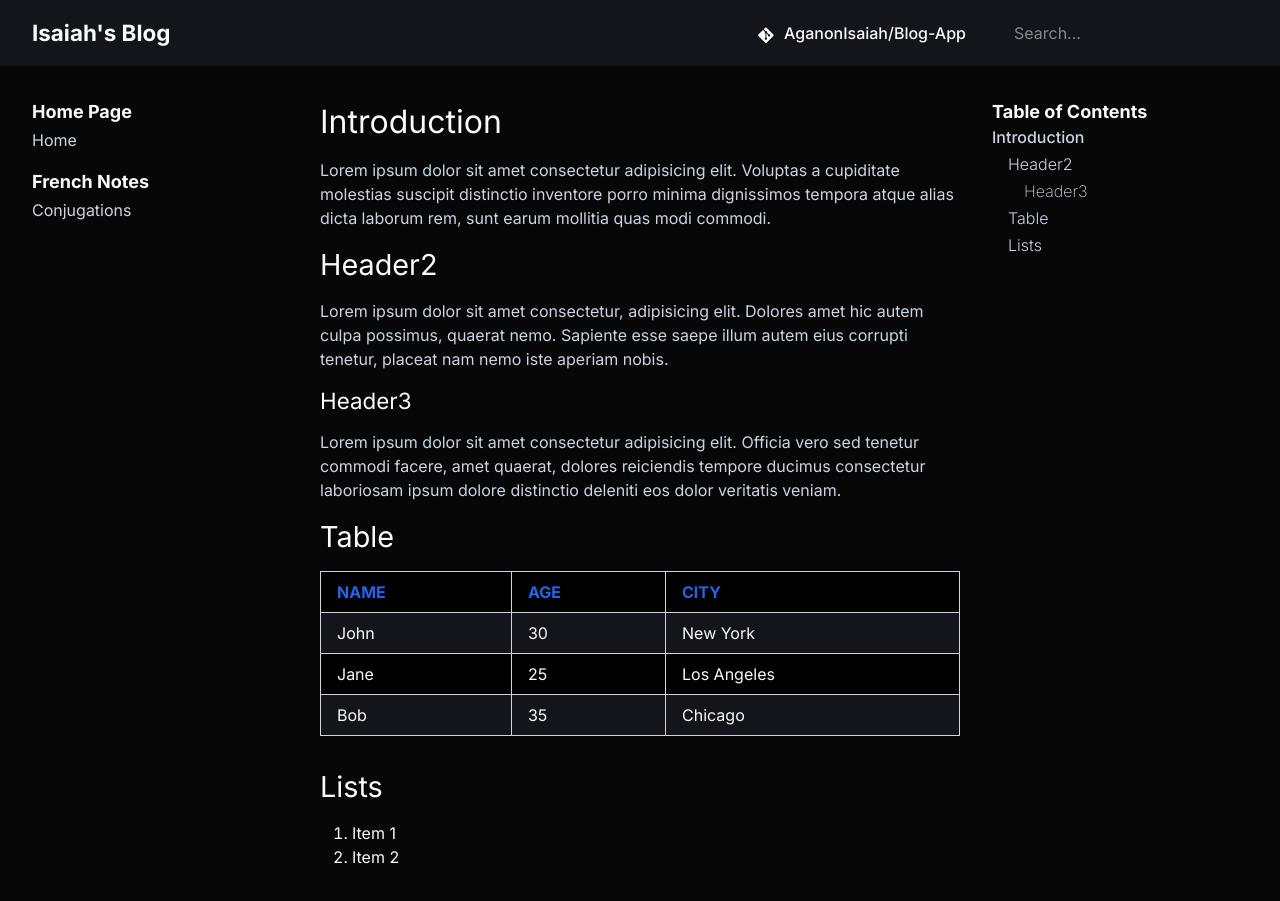
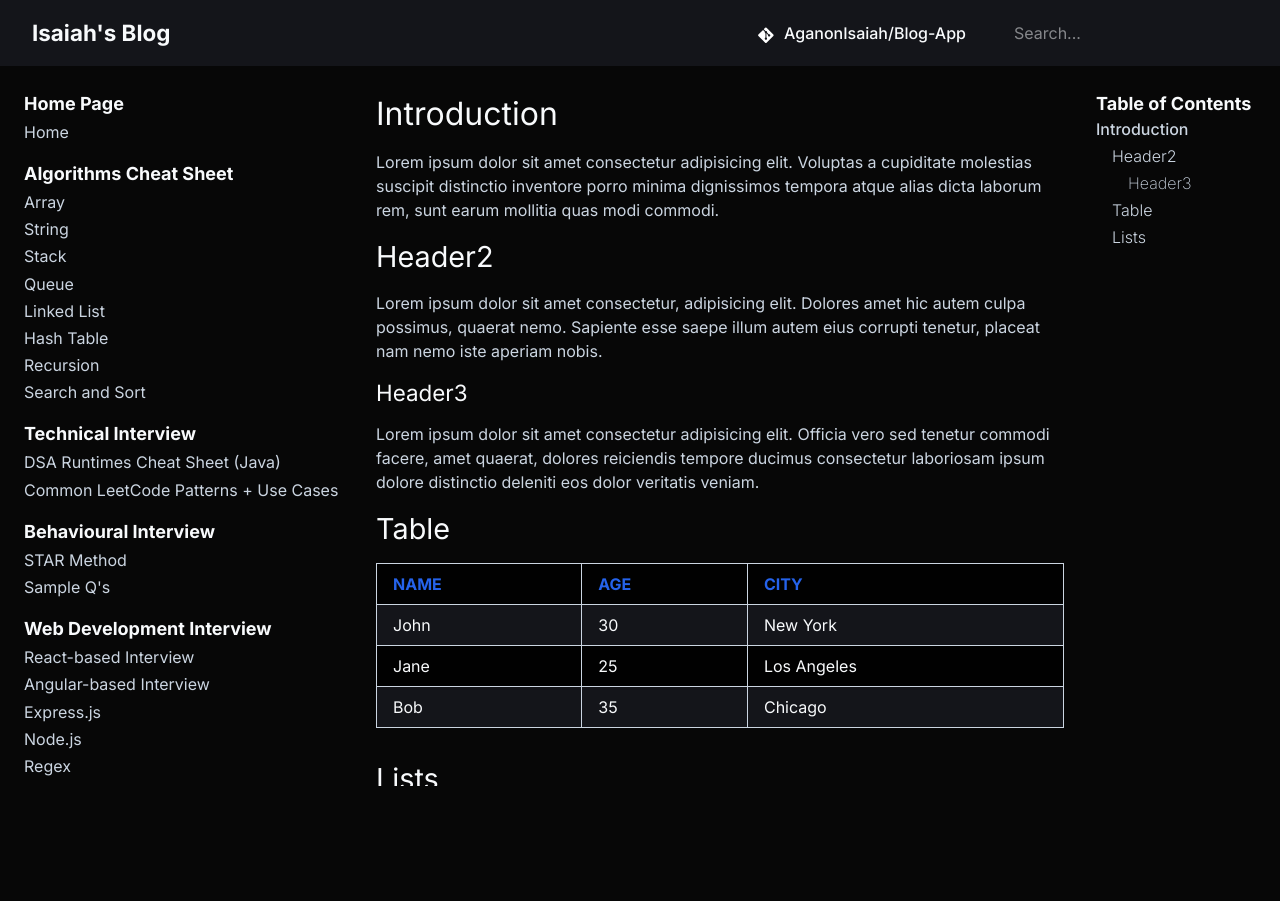
Before and after one commit to AganonIsaiah/Blog-App, a Next.js app: page / in a window 1280 px wide. After the commit the page ends 800 px from the top, so only its background shows below. Built offline with nearby package versions, Linux system fonts and the light colour scheme.

Commit message:
Navbar outline

```diff
--- a/src/app/layout.tsx
+++ b/src/app/layout.tsx
@@ -32,15 +32,15 @@ export default function RootLayout({
       <body>
         <Header />
 
-        <div className="flex p-8 gap-8 min-h-screen">
-          <Nav className="hidden md:block flex-shrink-0 w-64" />
+        <div className="flex p-6 gap-8 h-[calc(100vh-theme(spacing.20))] overflow-hidden">
+          <Nav className="hidden md:block flex-shrink-0 w-80" />
 
           <div className="flex-1 min-w-0">
             {children}
 
           </div>
 
-          <Contents className="hidden md:block flex-shrink-0 w-64" />
+          <Contents className="hidden md:block flex-shrink-0 w-40" />
         </div>
       </body>
     </html>
--- a/src/data/navLinks.ts
+++ b/src/data/navLinks.ts
@@ -9,37 +9,63 @@ export const navSections = [
         ]
     },
 
-    // {
-    //     heading: "Algorithms Cheat Sheet",
-    //     links: [
-    //         { sub: "Array", href: "#a" },
-    //         { sub: "String", href: "#b" },
-    //         { sub: "Stack", href: "#c" },
-    //         { sub: "Queue", href: "#d" },
-    //         { sub: "Linked List", href: "#e" },
-    //         { sub: "Hash Table", href: "#f" },
-    //         { sub: "Recursion", href: "#g" },
-    //         { sub: "Search and Sort", href: "#h" },
-    //     ]
-    // },
+    {
+        heading: "Algorithms Cheat Sheet",
+        links: [
+            { sub: "Array", href: "#a" },
+            { sub: "String", href: "#b" },
+            { sub: "Stack", href: "#c" },
+            { sub: "Queue", href: "#d" },
+            { sub: "Linked List", href: "#e" },
+            { sub: "Hash Table", href: "#f" },
+            { sub: "Recursion", href: "#g" },
+            { sub: "Search and Sort", href: "#h" },
+        ]
+    },
 
 
-    // {
-    //     heading: "Technical Interview",
-    //     links: [
-    //         { sub: "DSA Runtimes Cheat Sheet (Java)", href: "dsa-runtimes" },
-    //         { sub: "Common LeetCode Patterns + Use Cases", href: "#1" }
-    //     ],
-    // },
+    {
+        heading: "Technical Interview",
+        links: [
+            { sub: "DSA Runtimes Cheat Sheet (Java)", href: "dsa-runtimes" },
+            { sub: "Common LeetCode Patterns + Use Cases", href: "#1" }
+        ],
+    },
 
-    // {
-    //     heading: "Behavioural Interview",
-    //     links: [
-    //         { sub: "STAR Method", href: "#2"},
-    //         { sub: "Sample Q's", href: "#3"}
-    //     ],
-    // },
+    {
+        heading: "Behavioural Interview",
+        links: [
+            { sub: "STAR Method", href: "#2"},
+            { sub: "Sample Q's", href: "#3"}
+        ],
+    },
 
+
+    {
+        heading: "Web Development Interview",
+        links: [
+            { sub: "React-based Interview", href: "/3"},
+            { sub: "Angular-based Interview", href: "/5"},
+            { sub: "Express.js", href: "/4"},
+            { sub: "Node.js", href: "/6"},
+            { sub: "Regex", href:"/7"},
+            { sub: "Restful APIs", href: "/9"}
+        ],
+    },
+
+    {
+        heading: "Backend (Spring Boot) Interview",
+        links: [
+            { sub: "hold", href: "/1"}
+        ],
+    },
+
+    {
+        heading: "Mobile Developer (Swift) Interview",
+        links: [
+            { sub: "hold", href: "/4"}
+        ],
+    },
 
     {
         heading: "French Notes",
```
Also changed, not shown: 1 other file (tests, documents, lock files or other folders).
